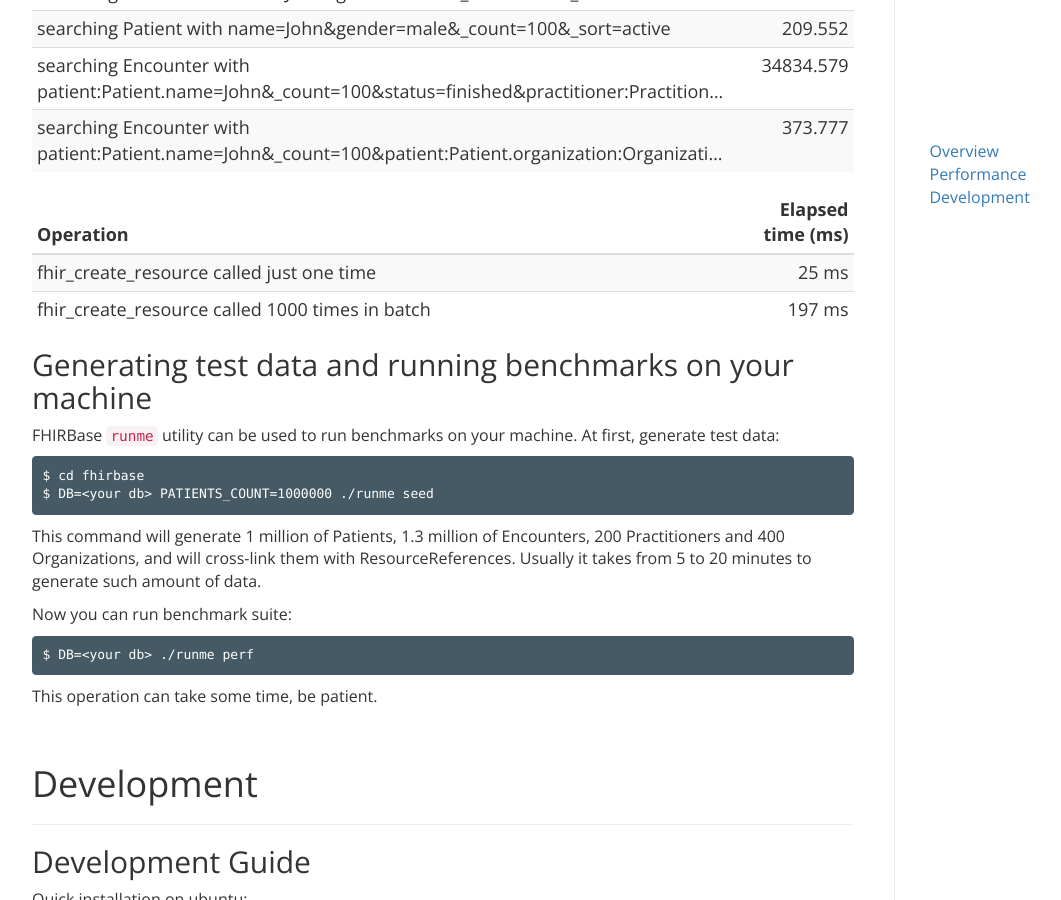
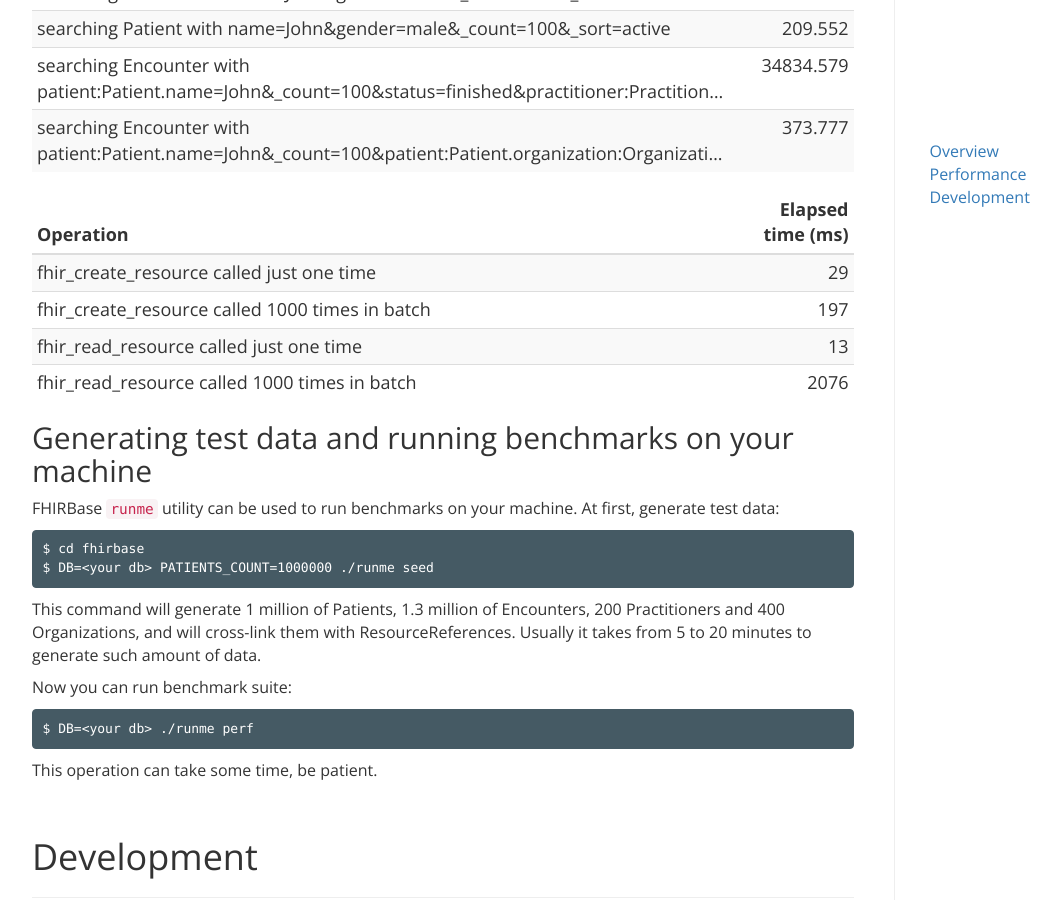
Before and after one commit to fhirbase/fhirbase.github.io, a Jekyll site: the page built from docs.html, in a window 1280 px wide and 900 px high, scrolled down 3020 px. Shown: the whole window, without its empty margins (38-1099 px from the left). Built offline with Jekyll 4.4.1, drawn with Linux system fonts in a browser that asks for light colours; nearby versions of some CDN libraries.

Commit message:
docs: update performance report

```diff
--- a/_data/performance3.json
+++ b/_data/performance3.json
@@ -1 +1 @@
- {"operations":[{"description":"fhir_create_resource called just one time","time":"25 ms"},{"description":"fhir_create_resource called 1000 times in batch","time":"197 ms"}]}
+ {"operations":[{"description":"fhir_create_resource called just one time","time":29},{"description":"fhir_create_resource called 1000 times in batch","time":197},{"description":"fhir_read_resource called just one time","time":13},{"description":"fhir_read_resource called 1000 times in batch","time":2076}]}
```
